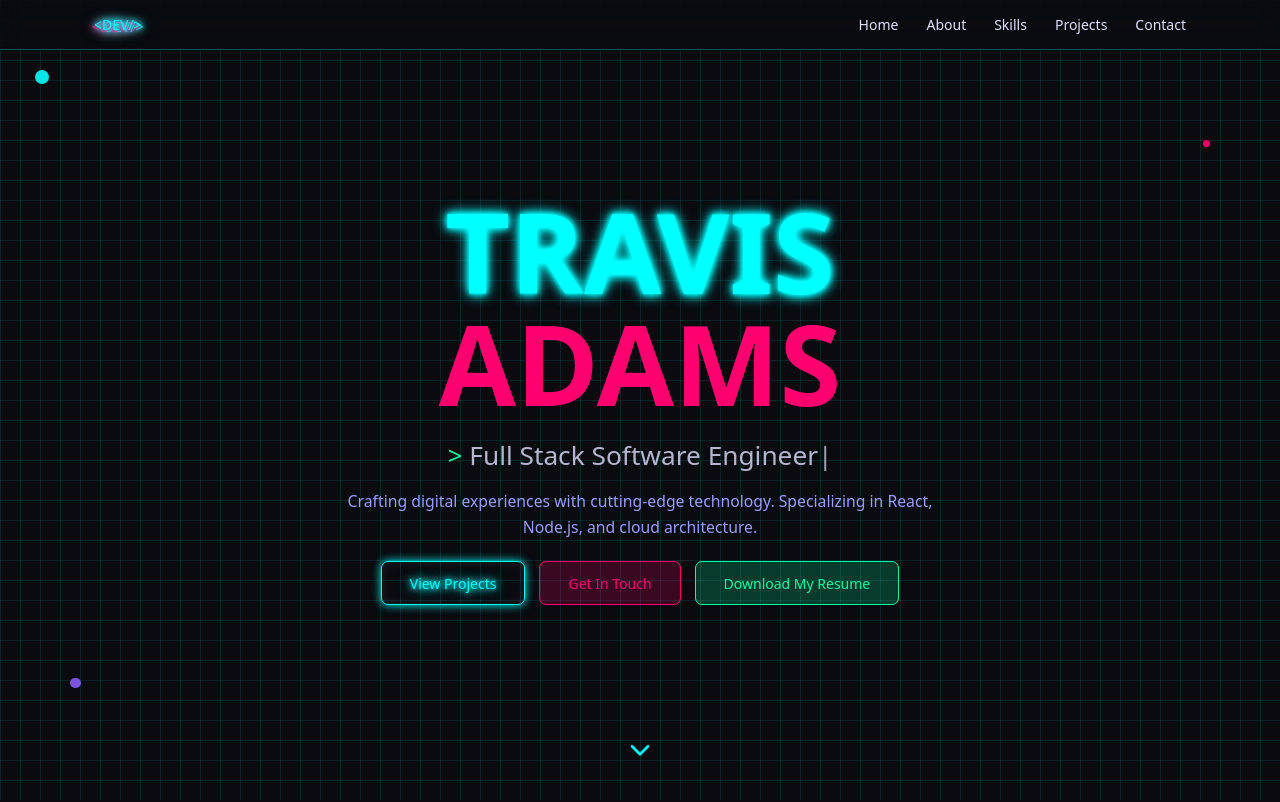
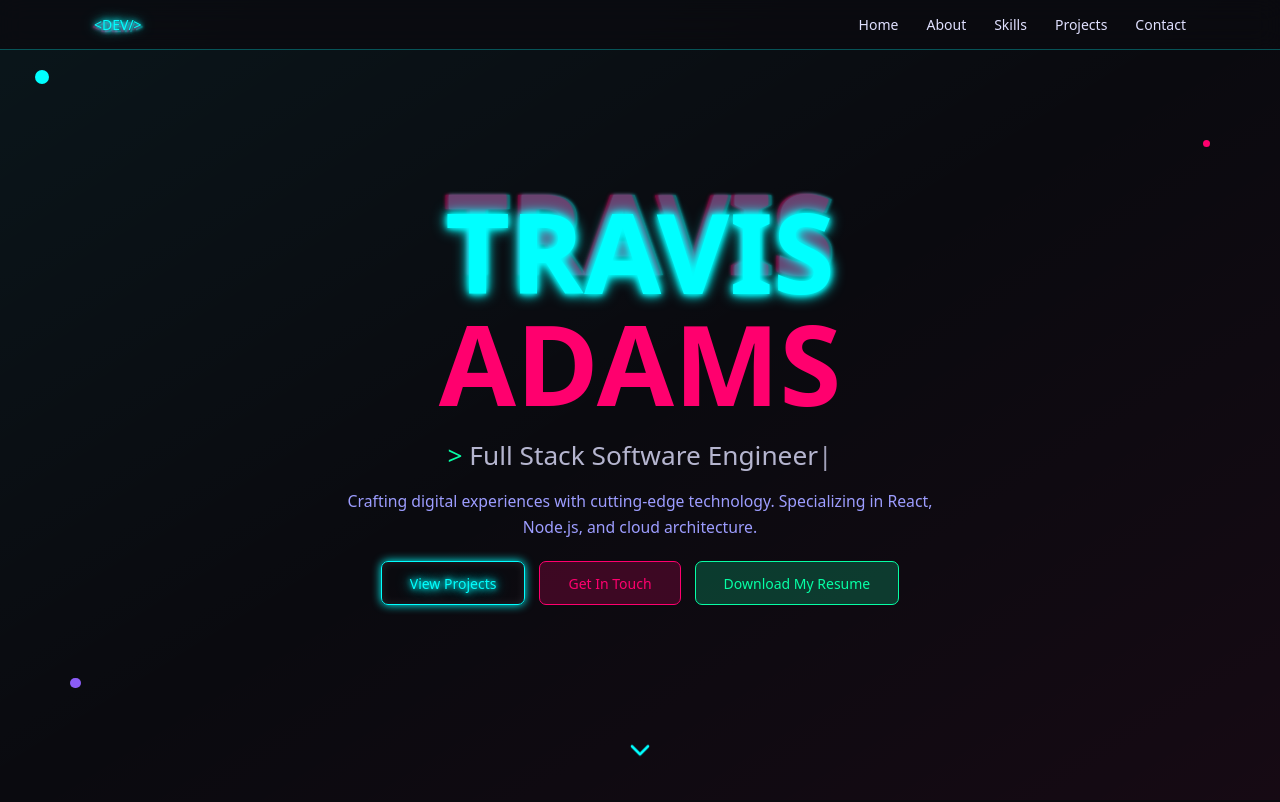
Before and after one commit to Travisaurus-Rex/portfolio, a Next.js app: page / in a window 1280 px wide. Shown: the top 802 px of the page. Built offline with nearby package versions, Linux system fonts and the light colour scheme.

Commit message:
hero styles improved

```diff
--- a/src/app/components/Hero.tsx
+++ b/src/app/components/Hero.tsx
@@ -37,7 +37,7 @@ export function Hero() {
   };
 
   return (
-    <section id="home" className="min-h-screen flex items-center justify-center relative overflow-hidden cyber-grid">
+    <section id="home" className="min-h-screen flex items-center justify-center relative overflow-hidden cyber-grid bg-gradient-to-br from-neon-cyan/5 via-transparent to-neon-pink/5">
       <div className="absolute top-20 left-10 w-4 h-4 bg-neon-cyan rounded-full animate-pulse-glow"></div>
       <div className="absolute top-40 right-20 w-2 h-2 bg-neon-pink rounded-full animate-pulse-glow"></div>
       <div className="absolute bottom-32 left-20 w-3 h-3 bg-neon-purple rounded-full animate-pulse-glow"></div>
@@ -62,7 +62,7 @@ export function Hero() {
             Specializing in React, Node.js, and cloud architecture.
           </p>
 
-          <div className="flex flex-col sm:flex-row gap-4 justify-center items-center">
+          <div className="flex flex-col sm:flex-row gap-4 justify-center items-center z-1">
             <button
               onClick={() => scrollToSection('projects')}
               className="neon-border text-neon-cyan border-neon-cyan px-8 py-3 rounded-lg hover:bg-neon-cyan/10 transition-all duration-300 neon-glow"
--- a/src/app/globals.css
+++ b/src/app/globals.css
@@ -223,15 +223,9 @@ html {
     box-shadow: 0 0 10px currentColor, inset 0 0 10px rgba(255, 255, 255, 0.1);
   }
 
-  .cyber-grid {
-    background-image:
-      linear-gradient(rgba(0, 255, 255, 0.1) 1px, transparent 1px),
-      linear-gradient(90deg, rgba(0, 255, 255, 0.1) 1px, transparent 1px);
-    background-size: 20px 20px;
-  }
-
   .glitch-text {
     position: relative;
+    z-index: 1000;
   }
 
   .glitch-text::before,
@@ -243,18 +237,29 @@ html {
     width: 100%;
     height: 100%;
     pointer-events: none;
+    z-index: 999;
   }
 
   .glitch-text::before {
-    animation: glitch-1 2s infinite;
+    animation: glitch-1 3s infinite;
     color: #ff006e;
     z-index: -1;
+    opacity: 0.4;
+    text-shadow:
+      0 0 1.5px #ff006e,
+      0 0 3px #ff006e,
+      0 0 4.5px #ff006e;
   }
 
   .glitch-text::after {
-    animation: glitch-2 2s infinite;
+    animation: glitch-2 3s infinite;
     color: #00ffff;
     z-index: -2;
+    opacity: 0.4;
+    text-shadow:
+      0 0 1.5px #00ffff,
+      0 0 3px #00ffff,
+      0 0 4.5px #00ffff;
   }
 }
 
@@ -303,6 +308,130 @@ html {
   }
 }
 
-.animate-pulse-glow {
-  animation: pulse 2s ease-in-out infinite;
+@keyframes data-stream {
+  0% {
+    transform: translateX(-100px);
+    opacity: 0;
+  }
+  10% {
+    opacity: 1;
+  }
+  90% {
+    opacity: 1;
+  }
+  100% {
+    transform: translateX(calc(100vw + 100px));
+    opacity: 0;
+  }
 }
+
+@keyframes terrain-wave {
+  0%, 100% {
+    transform: translateY(0px) perspective(800px) rotateX(75deg);
+  }
+  50% {
+    transform: translateY(-5px) perspective(800px) rotateX(75deg);
+  }
+}
+
+@keyframes city-glow {
+  0%, 100% {
+    border-color: rgba(0, 255, 255, 0.4);
+    box-shadow: 0 0 8px rgba(0, 255, 255, 0.3);
+  }
+  50% {
+    border-color: rgba(0, 255, 255, 0.8);
+    box-shadow: 0 0 16px rgba(0, 255, 255, 0.5);
+  }
+}
+
+@keyframes data-stream {
+  0% {
+    transform: translateX(-100px);
+    opacity: 0;
+  }
+  10% {
+    opacity: 1;
+  }
+  90% {
+    opacity: 1;
+  }
+  100% {
+    transform: translateX(calc(100vw + 100px));
+    opacity: 0;
+  }
+}
+
+@keyframes horizon-shift {
+  0%, 100% {
+    transform: perspective(1000px) rotateX(85deg) translateZ(0px);
+  }
+  50% {
+    transform: perspective(1000px) rotateX(85deg) translateZ(10px);
+  }
+}
+
+.animate-terrain-wave {
+  animation: terrain-wave 6s ease-in-out infinite;
+}
+
+.animate-city-glow {
+  animation: city-glow 4s ease-in-out infinite;
+}
+
+.animate-data-stream {
+  animation: data-stream 10s linear infinite;
+}
+
+.animate-horizon-shift {
+  animation: horizon-shift 12s ease-in-out infinite;
+}
+
+/* Delay variations */
+.delay-1000 {
+  animation-delay: 1s;
+}
+
+.delay-2000 {
+  animation-delay: 2s;
+}
+
+.delay-3000 {
+  animation-delay: 3s;
+}
+
+.delay-4000 {
+  animation-delay: 4s;
+}
+
+.delay-5000 {
+  animation-delay: 5s;
+}
+
+/* 3D Perspective utilities */
+.preserve-3d {
+  transform-style: preserve-3d;
+}
+
+.perspective-1000 {
+  perspective: 1000px;
+}
+
+.perspective-2000 {
+  perspective: 2000px;
+}
+
+/* Wireframe specific utilities */
+.wireframe-mountain {
+  transform-origin: bottom center;
+}
+
+.wireframe-building {
+  transform-origin: bottom center;
+}
+
+.wireframe-grid {
+  background-image:
+    linear-gradient(rgba(0, 255, 255, 0.15) 1px, transparent 1px),
+    linear-gradient(90deg, rgba(0, 255, 255, 0.15) 1px, transparent 1px);
+}
```
